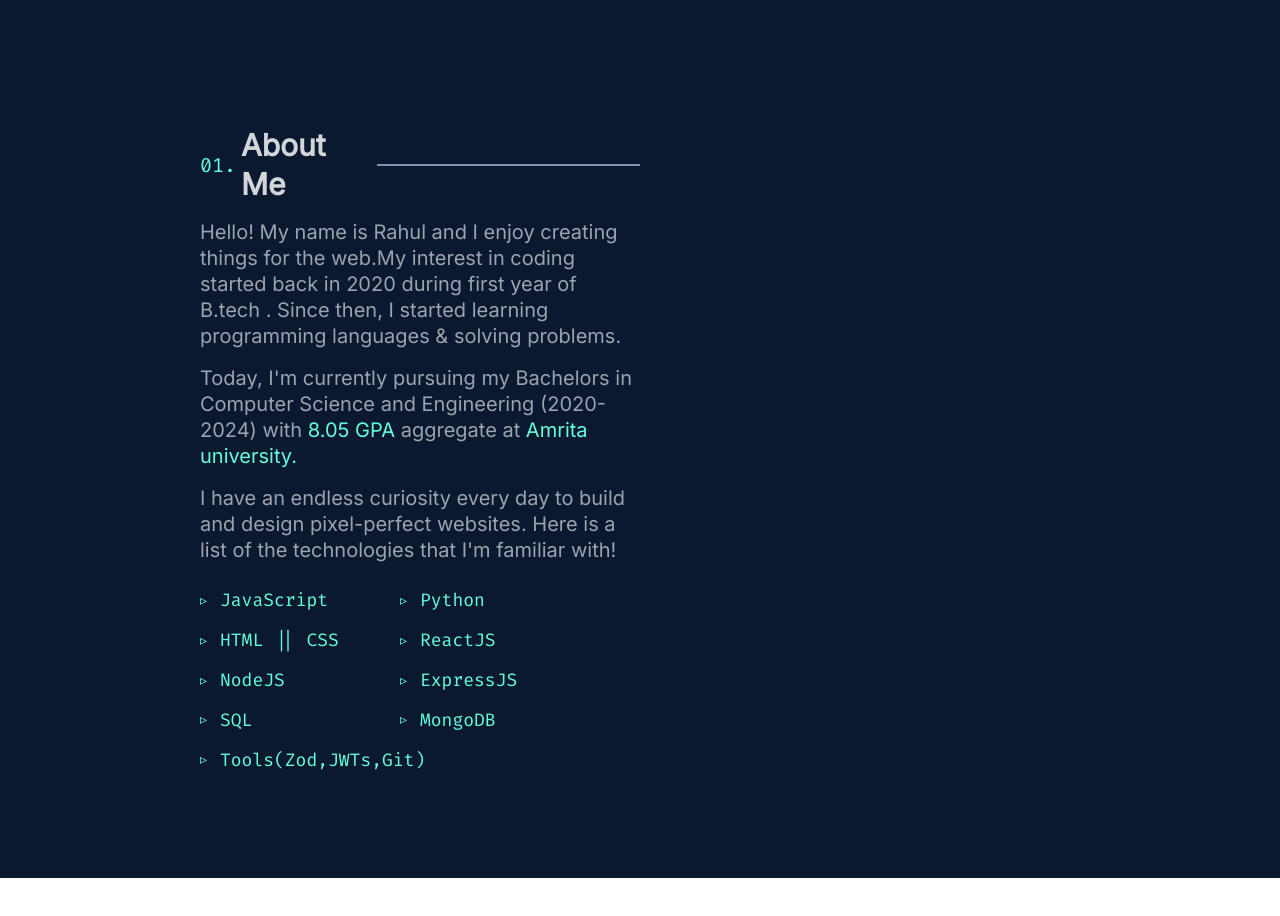
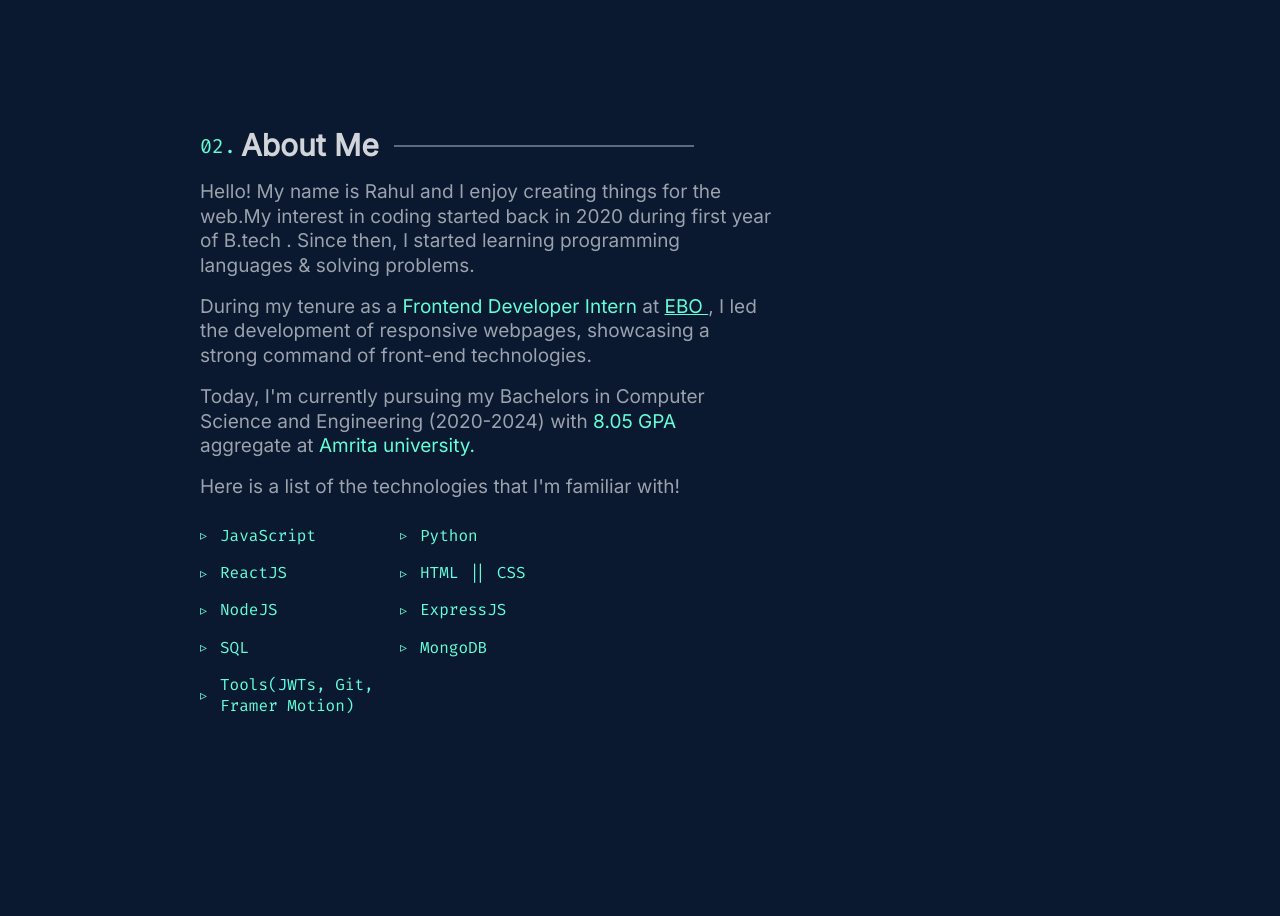
Before and after one commit to RahulKrishna-A/Portfolio, a React (Vite) app in the folder Portfolio/: page / in a window 1280 px wide. Shown: the part 802-1718 px from the top of the page. Before the commit the page ends 1680 px from the top, so only its background shows below. Built offline with nearby package versions, Linux system fonts and the light colour scheme.

Commit message:
Set up Framer-motion for About Section

```diff
--- a/Portfolio/src/App.jsx
+++ b/Portfolio/src/App.jsx
@@ -2,11 +2,13 @@ import React from 'react';
 import './Global.css';
 import Home from "./Sections/Home.jsx";
 import About from "./Sections/About.jsx";
+import Work from "./Sections/Work.jsx";
 function App() {
     return (
         <div >
             <Home/>
             <About/>
+            <Work/>
 
 
         </div>
--- a/Portfolio/src/Sections/Comps Stylesheets/About_left.css
+++ b/Portfolio/src/Sections/Comps Stylesheets/About_left.css
@@ -1,5 +1,5 @@
 #About_left_container{
-    width: 50%;
+    width: 65%;
     /*background-color: #ccd6f6;*/
 }
 @media (max-width: 950px) {
@@ -40,7 +40,7 @@
 .line_horizontal{
     height: 0;
     width: 300px;
-    border:1px solid rgb(136, 146, 176);
+    border:1px solid rgba(136, 146, 176, 0.68);
     margin-left: 10px;
     display: inline-block;
 }
@@ -61,7 +61,7 @@
     color:rgb(156 163 175);
     font-family: var(--font-sans);
     line-height: 1.3;
-    font-size: 20px;
+    font-size: 19px;
     margin-top: 15px ;
 }
 .About_description p{
@@ -71,7 +71,7 @@
 @media (max-width: 480px){
 
  .About_description {
-     font-size: 18px;
+     font-size: 17px;
  }}
 
 .About_skills{
@@ -93,7 +93,7 @@
     /*justify-content: center;*/
     align-items: center;
     /*text-align: -webkit-match-parent;*/
-    font-size: 18px;
+    font-size: 16px;
     color: var(--green);
     font-family: var(--font-mono);
 }
--- a/Portfolio/src/Sections/Comps/About_left.jsx
+++ b/Portfolio/src/Sections/Comps/About_left.jsx
@@ -14,7 +14,7 @@ const motionContainer = {
             ease: 'easeOut',
             staggerChildren: 0.15,
             duration: 0.3,
-            delayChildren:1
+
 
         },
     },
@@ -30,29 +30,39 @@ const child = {
 }
 function About_left(){
     return(
-        <motion.div id={"About_left_container"}>
-            <motion.div className={"About_header"}>
-                <p>01.
+        <motion.div variants={motionContainer} initial={"hidden"} whileInView={"show"}  viewport={{ once: true, amount: 0.8 }} id={"About_left_container"}>
+            <motion.div variants={child} className={"About_header"}>
+                <p>02.
                 </p>
                 <p>About Me</p>
                 <div className={"line_horizontal"}></div>
             </motion.div>
-            <motion.div className={"About_description"}>
-                <p>Hello! My name is Rahul and I enjoy creating things for the web.My interest in coding started back in 2020 during first year of B.tech . Since then, I started learning programming languages & solving problems.</p>
-                <p>Today, I'm currently pursuing my Bachelors in Computer Science and Engineering (2020-2024) with <a className={"green-color"}>8.05 GPA</a> aggregate at <a  href ="https://www.amrita.edu/ " target={"_blank"} className={"green-color"}>Amrita
+            <motion.div variants={child} className={"About_description"}>
+                <p>Hello! My name is Rahul and I enjoy creating things for the web.My interest in coding started back in
+                    2020 during first year of B.tech . Since then, I started learning programming languages & solving
+                    problems.</p>
+                <p>During my tenure as a<a className={"green-color"}> Frontend Developer Intern</a> at <a
+                    target={"_blank"} href={'https://www.ebonow.com/'} className={"green-color"}
+                    style={{textDecoration: "underline"}}> EBO </a>, I led the development of responsive webpages,
+                    showcasing a strong command of front-end technologies. </p>
+                <p>Today, I'm currently pursuing my Bachelors in Computer Science and Engineering (2020-2024) with <a
+                    className={"green-color"}>8.05 GPA</a> aggregate at <a href="https://www.amrita.edu/ "
+                                                                           target={"_blank"} className={"green-color"}>Amrita
                     university.</a></p>
-                <p>I have an endless curiosity every day to build and design pixel-perfect websites. Here is a list of the technologies that I'm familiar with!</p>
+
+                <p>Here is a list of the
+                    technologies that I'm familiar with!</p>
             </motion.div>
-            <motion.ul className={"About_skills"}>
+            <motion.ul variants={child} className={"About_skills"}>
                 <li className={"About_skills_li"}>JavaScript</li>
                 <li className={"About_skills_li"}>Python</li>
+                <li className={"About_skills_li"}>ReactJS</li>
                 <li className={"About_skills_li"}>HTML || CSS</li>
-                <li className={"About_skills_li"}>ReactJS</li>
-                <li className={"About_skills_li"}>NodeJS</li>
+                <li className={"About_skills_li"}>NodeJS </li>
                 <li className={"About_skills_li"}>ExpressJS</li>
                 <li className={"About_skills_li"}>SQL</li>
                 <li className={"About_skills_li"}>MongoDB</li>
-                <li className={"About_skills_li"}>Tools(Zod,JWTs,Git)</li>
+                <li className={"About_skills_li"}>Tools(JWTs, Git, Framer Motion)</li>
 
             </motion.ul>
         </motion.div>
--- a/Portfolio/src/Sections/Comps/Nav.jsx
+++ b/Portfolio/src/Sections/Comps/Nav.jsx
@@ -54,7 +54,7 @@ function Nav(props) {
                 <motion.li className={"nav-list_items"} variants={child}><a href={"#Home_section"} className={"nav-list_items__p one"}>Home</a>
                 </motion.li>
                 <motion.li className={"nav-list_items"} variants={child}><a
-                    className={"nav-list_items__p two"}>About</a></motion.li>
+                    className={"nav-list_items__p two"} href={"#About_container"}>About</a></motion.li>
                 <motion.li className={"nav-list_items"} variants={child}><a
                     className={"nav-list_items__p three"}>Work</a></motion.li>
                 <motion.li className={"nav-list_items"} variants={child}><a
@@ -76,7 +76,7 @@ function Nav(props) {
                         <a style={{color:"white"}} href={"Home_section"} >Home</a>
                     </button>
                     <button className="hamburger_value">
-                        <a style={{color:"white"}}>About</a>
+                        <a style={{color:"white"}} href={"#About_container"}>About</a>
                     </button>
                     <button className="hamburger_value">
                         <a style={{color:"white"}}>Work</a>
--- a/Portfolio/src/Sections/Home.jsx
+++ b/Portfolio/src/Sections/Home.jsx
@@ -5,6 +5,7 @@ import {color} from "framer-motion";
 import Feature_sides_left from "./Comps/Feature_sides_left.jsx";
 import Feature_sides_Right from "./Comps/Feature_sides_Right.jsx";
 import Hero from "./Comps/Hero.jsx";
+import Work from "./Work.jsx";
 
 
 function Home(){
@@ -31,6 +32,7 @@ function Home(){
             {windowWidth>=800 && <Feature_sides_Right />}
             <Hero/>
 
+
         </div>
     )
 }
--- a/Portfolio/src/Sections/Section StyleSheets/About.css
+++ b/Portfolio/src/Sections/Section StyleSheets/About.css
@@ -1,6 +1,10 @@
 #About_wrapper{
     padding: 20vh  100px 0 100px;
 
+}
+#About_container{
+    height: 1050vh;
+    height:105dvh;
 }
 
 @media (max-width: 1300px) {
--- /dev/null
+++ b/Portfolio/src/Sections/Section StyleSheets/Work.css
@@ -0,0 +1,22 @@
+#Work_wrapper{
+    padding: 20vh  100px 0 100px;
+
+}
+#Work_container{
+    height: auto;
+    width: 100vw;
+    width: 100dvw;
+    background-color:var(--navy) ;
+}
+
+@media (max-width: 1300px) {
+    #Work_wrapper{
+        padding: 16vh  50px 0 50px;
+    }
+}
+@media (max-width: 480px) {
+
+    #Work_wrapper{
+        padding: 18vh  25px 0 25px;
+    }
+}
--- /dev/null
+++ b/Portfolio/src/Sections/Work.jsx
@@ -0,0 +1,13 @@
+import "./Section StyleSheets/Work.css"
+
+
+function Work(){
+    return(<div id={"Work_container"} className={"Whole_app"}>
+        <div id={"Work_wrapper"}>
+
+        </div>
+    </div>)
+
+}
+
+export default Work
```
